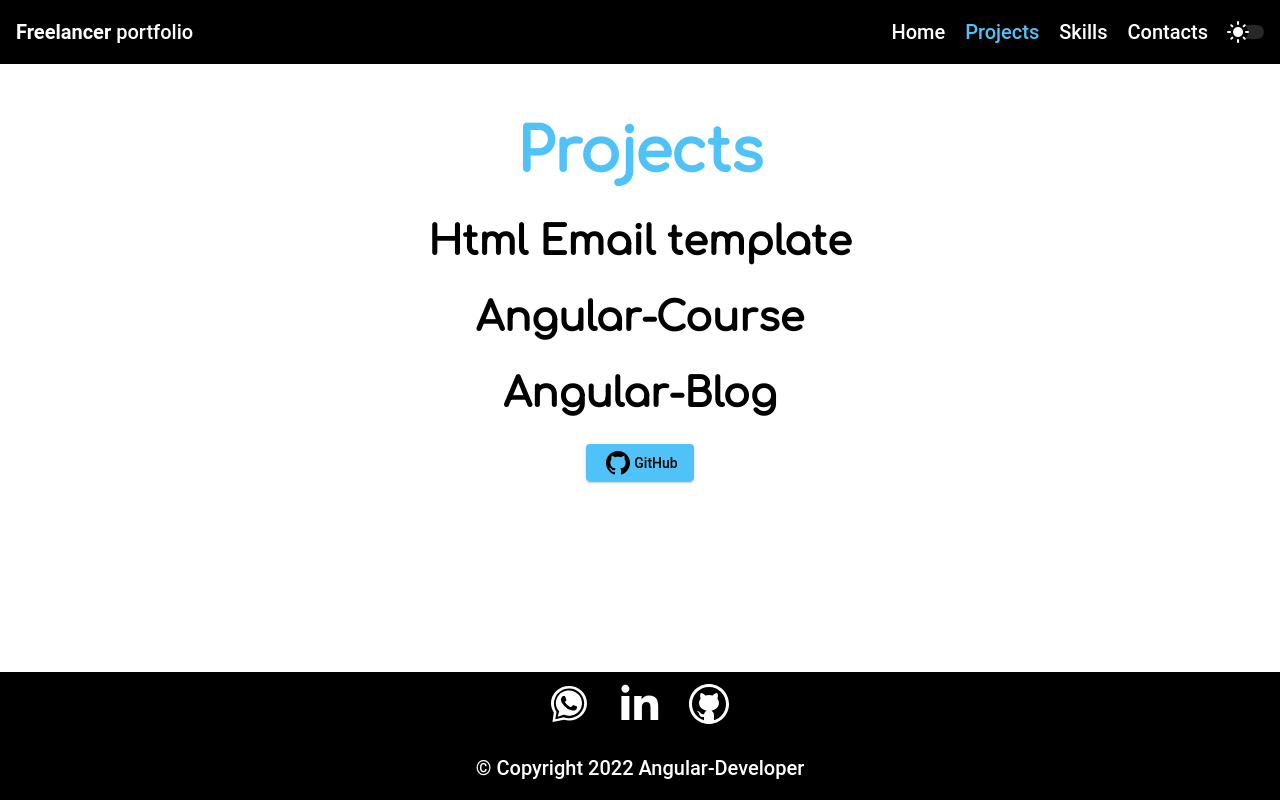
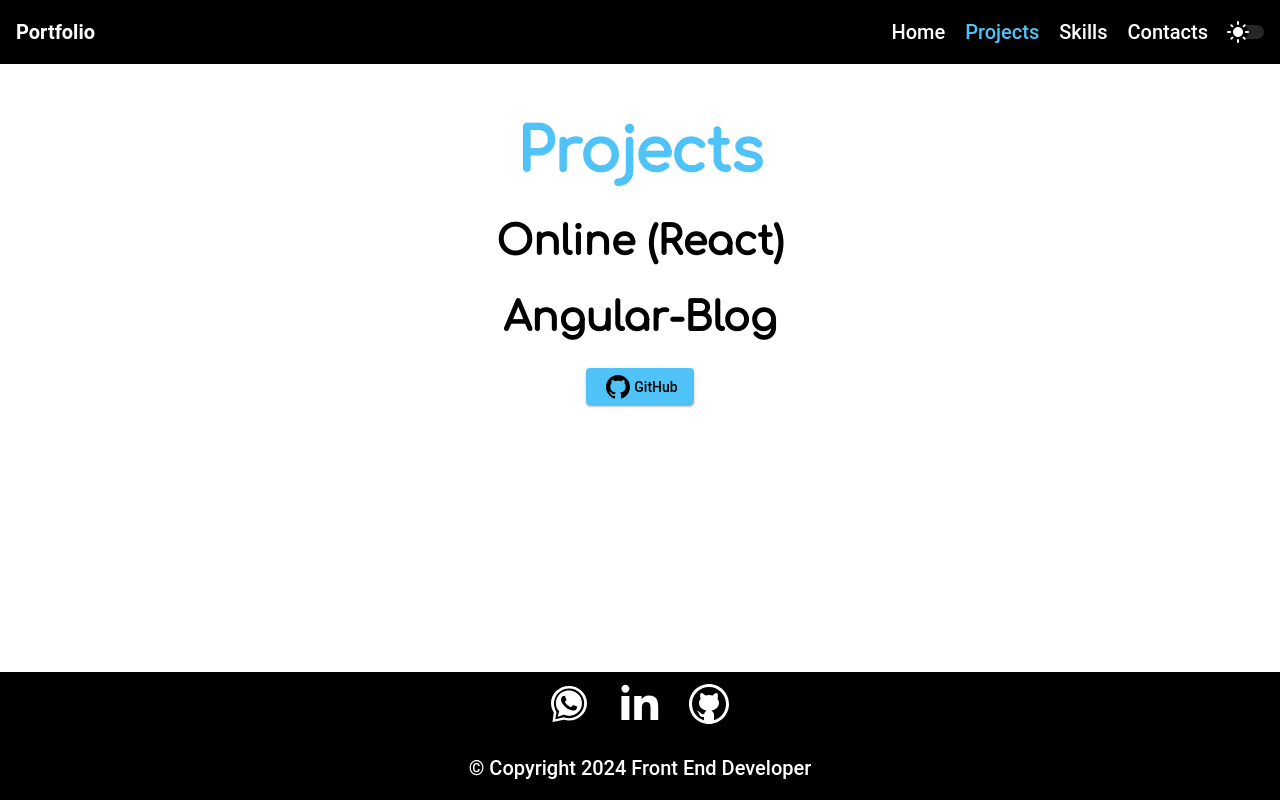
Before and after one commit to IgorShevchuk111/is-portfolio, an Angular app: page /projects in a window 1280 px wide. Built offline with nearby package versions, Linux system fonts and the light colour scheme.

Commit message:
refactoring

```diff
--- a/src/app/components/footer/footer.component.html
+++ b/src/app/components/footer/footer.component.html
@@ -12,6 +12,6 @@
 
     </mat-toolbar-row>
     <mat-toolbar-row class="row-2">
-        <span>© Copyright 2022 Angular-Developer</span>
+        <span>© Copyright 2024 Front End Developer</span>
     </mat-toolbar-row>
 </mat-toolbar>
--- a/src/app/components/toolbar/toolbar.component.html
+++ b/src/app/components/toolbar/toolbar.component.html
@@ -1,5 +1,5 @@
 <mat-toolbar color="primary">
-    <span><strong>Freelancer</strong> portfolio</span>
+    <span><strong>Portfolio</strong></span>
     <div>
         <span routerLink="" routerLinkActive="color-accent" [routerLinkActiveOptions]="{exact: true}">Home</span>
         <span routerLink="projects" routerLinkActive="color-accent">Projects</span>
--- a/src/app/components/toolbar/toolbar.component.scss
+++ b/src/app/components/toolbar/toolbar.component.scss
@@ -21,7 +21,7 @@ mat-icon {
 }
 
 :host ::ng-deep .mat-slide-toggle-bar {
-    background: #282727
+    background: #282727;
 }
 
 :host ::ng-deep .mat-slide-toggle-thumb {
--- a/src/app/contacts-page/contacts-page.component.html
+++ b/src/app/contacts-page/contacts-page.component.html
@@ -1,7 +1,7 @@
 <div class="container">
     <div class="color-accent level-1">Contacts</div>
     <div class="level-2">Location</div>
-    <div class="level-3">London, England</div>
+    <div class="level-3">Leeds, England</div>
     <div class="level-2">Tel/WhatsApp</div>
     <div><a class="color-accent level-3" href="tel:+447869378211">+44 7869 378 211</a></div>
     <div class="level-2">Email</div>
--- a/src/app/home-page/home-page.component.html
+++ b/src/app/home-page/home-page.component.html
@@ -1,6 +1,6 @@
 <div class="container">
     <div class="level-1">Hi, my name is <span class="color-accent">Igor</span></div>
-    <div class="level-2">Angular Developer</div>
+    <div class="level-2">Front End Developer</div>
     <div class="level-3">with passion for learning and creating.</div>
     <div>
         <a href="https://github.com/IgorShevchuk111/CV/raw/main/Igor-Shevchuk-CV.pdf" download>
--- a/src/app/projects-page/projects-page.component.html
+++ b/src/app/projects-page/projects-page.component.html
@@ -1,8 +1,6 @@
 <div class="container">
     <div class="color-accent level-1">Projects</div>
-    <div class="level-2"><a href="https://github.com/IgorShevchuk111/html-emails" target="_blank">Html Email
-            template</a></div>
-    <div class="level-2"><a href="https://angular-course-s.web.app/" target="_blank">Angular-Course</a>
+    <div class="level-2"><a href="https://online-for-us.web.app/" target="_blank">Online (React)</a>
     </div>
     <div class="level-2"><a href="https://blog-angular-material.web.app/" target="_blank">Angular-Blog</a>
     </div>
--- a/src/app/skills-page/skills-page.component.html
+++ b/src/app/skills-page/skills-page.component.html
@@ -1,6 +1,6 @@
 <div class="container">
     <div class="color-accent level-1">Skills</div>
-    <div class="level-2">Html5, Css3, Scss, JavaScript, Angulard </div>
+    <div class="level-2">Html5, Css3, Scss, JavaScript, Angulard, React.js </div>
     <div class="level-2"> Angular Material, TypeScript</div>
     <div class="level-2"> BootStrap5</div>
 </div>
```
